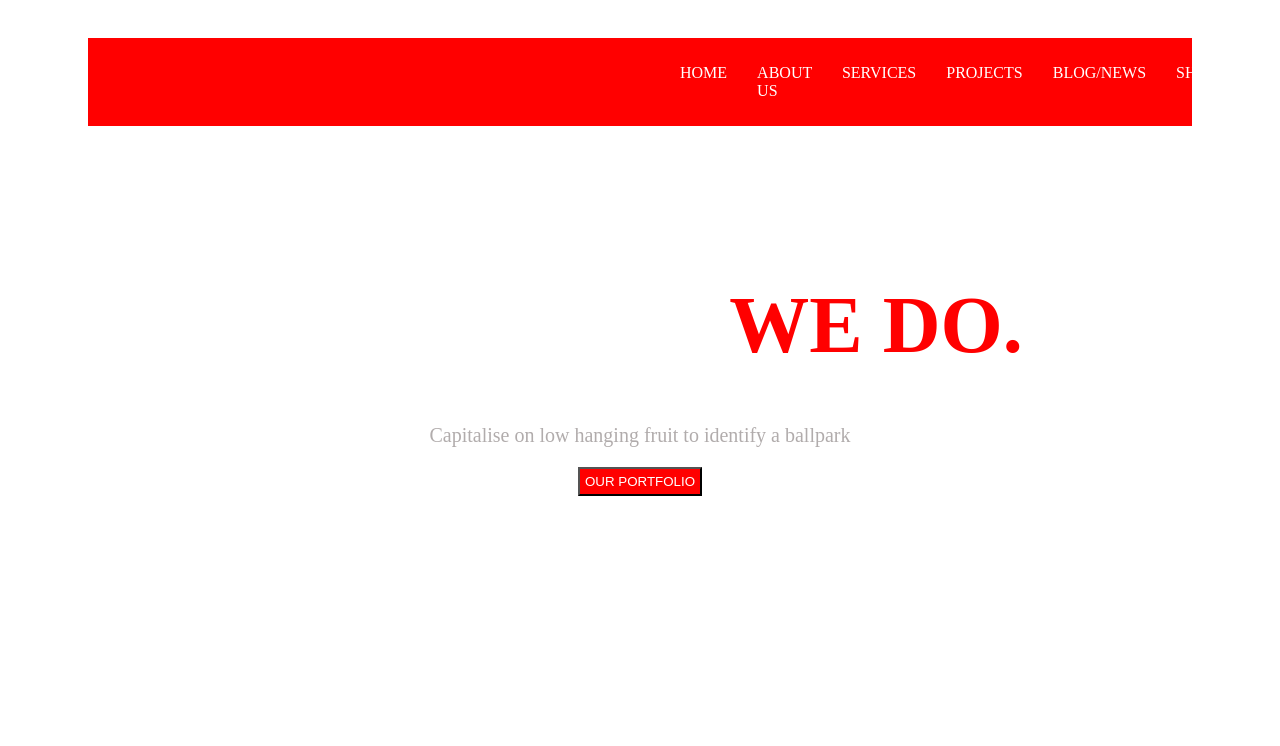
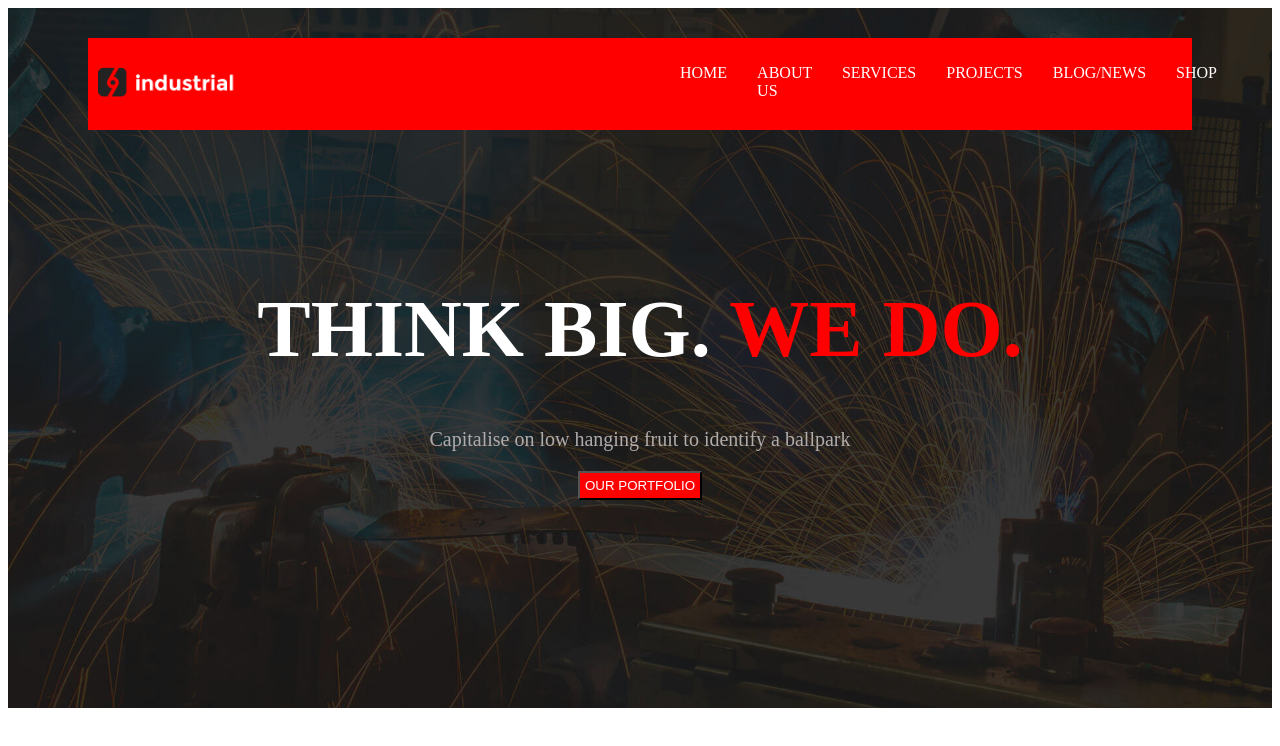
Before and after one commit to phungtien145/index2.html, a plain HTML site: page index.html in a window 1280 px wide. Drawn offline with Linux system fonts and the light colour scheme.

Commit message:
Update index.html

```diff
--- a/index.html
+++ b/index.html
@@ -8,7 +8,7 @@
 <style>
     .header{
         height: 80vh;
-        background: url(image/bg_header.jpg);
+        background: url(bg_header.jpg);
         background-position: center;
         background-size: cover;
         padding: 30px;
@@ -65,7 +65,7 @@
     <div class="header">
         <div class="navbar">
 <div class="logo">
-    <img src="image/logo.png" alt="">
+    <img src="logo.png" alt="">
 </div>
 <div class="menu">
     <ul>
```
